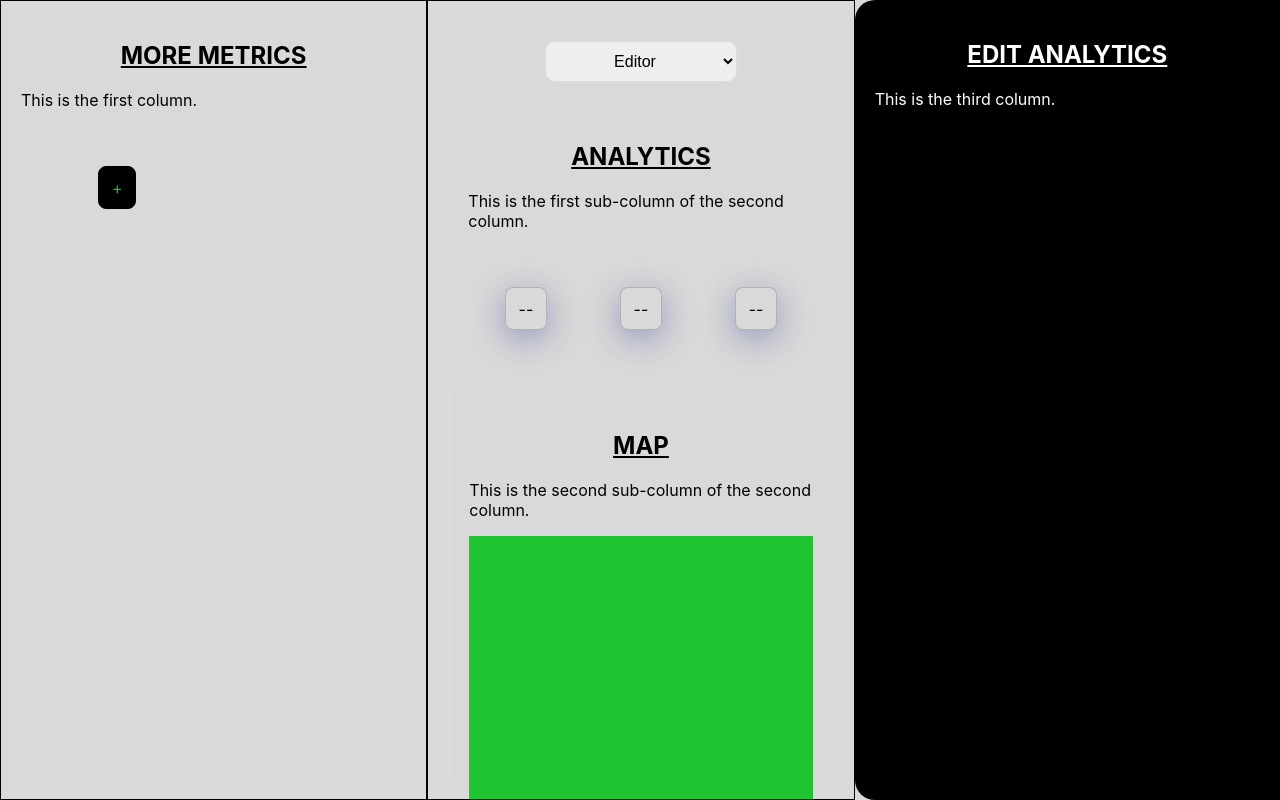
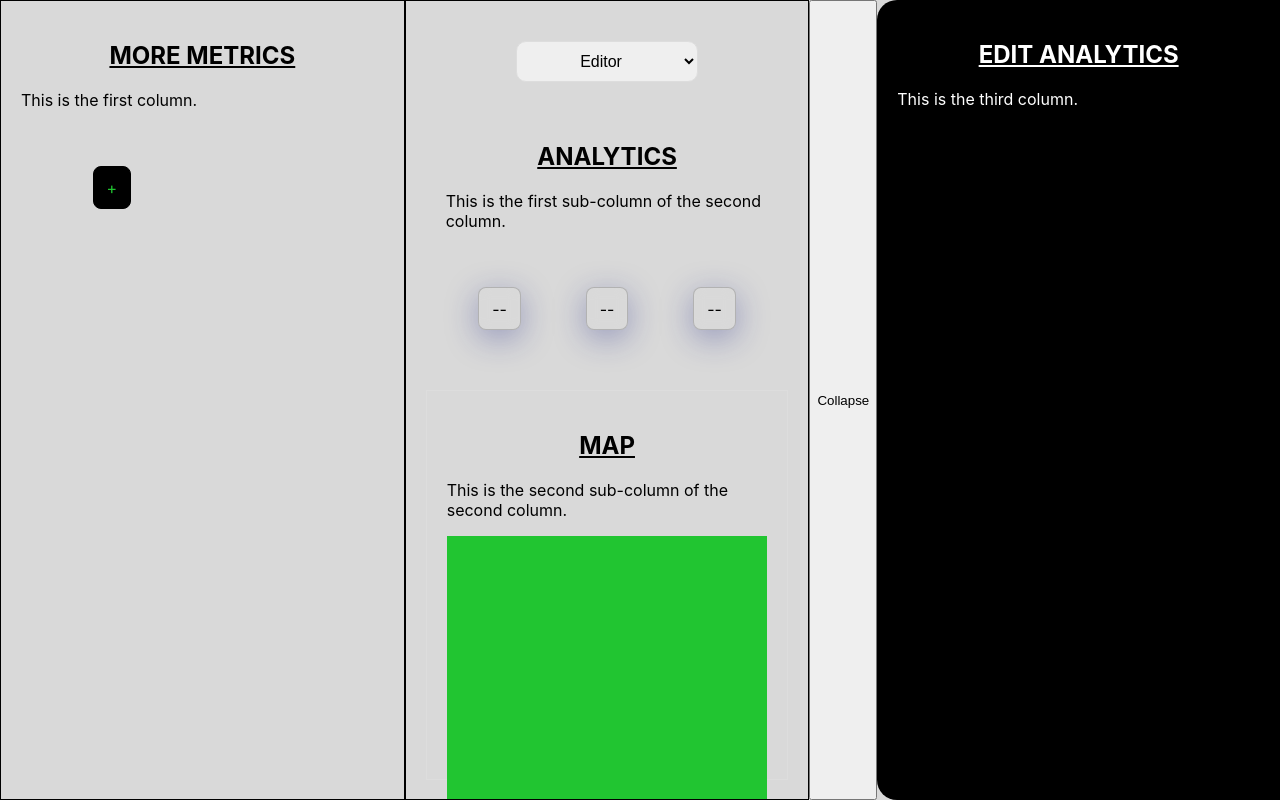
Before and after one commit to D-Haran/robotics-website, a Next.js app in the folder Documents/Markham Robotics/robotics-website/: page / in a window 1280 px wide. Built offline with nearby package versions, Linux system fonts and the light colour scheme.

Commit message:
Added collapsible column 3

```diff
--- a/Documents/Markham Robotics/robotics-website/pages/index.js
+++ b/Documents/Markham Robotics/robotics-website/pages/index.js
@@ -7,6 +7,7 @@ import { motion } from "framer-motion"
 export default function Home() {
   const [metricStats, setMetricStats] = useState([])
   const [role, setRole] = useState("editor")
+  const [collapsible, setCollapsible] = useState(false)
 
   return (
     <div className={styles.container}>
@@ -83,6 +84,12 @@ export default function Home() {
           </div>
         </div>
 
+        <button onClick={() => {setCollapsible(!collapsible)}}>
+        Collapse
+        </button>
+
+          {
+            collapsible == false &&
             <div className={styles.column3}>
             <h2 className={styles.titles}><u>EDIT ANALYTICS</u></h2>
             <p>This is the third column.</p>
@@ -102,6 +109,7 @@ export default function Home() {
             </ul>
 
           </div>
+          }
       </main>
     </div>
   )
```
Also changed, not shown: Documents/Markham Robotics/robotics-website/styles/Home.module.css (line endings or trailing spaces). Lines whose indentation alone changed are shown as unchanged.
